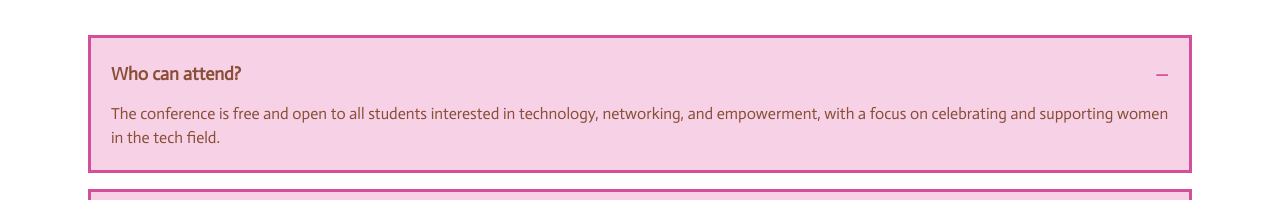
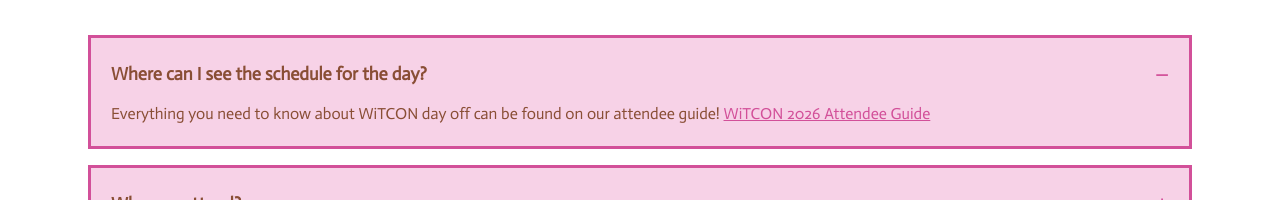
Before and after one commit to wicsfiu/witcon2026, a React (Vite) app in the folder witcon-frontend/: page / in a window 1280 px wide. Both pictures are taken after a click on the element 640 px from the left and 5821 px from the top of the page. Shown: the part 5748-5948 px from the top of the page. Built offline with nearby package versions, Linux system fonts and the light colour scheme.

Commit message:
Add FAQ about schedule and attendee guide link

```diff
--- a/witcon-frontend/src/sections/Faq.tsx
+++ b/witcon-frontend/src/sections/Faq.tsx
@@ -4,6 +4,22 @@
 
 export default function Faq() {
   const faqs = [
+   {
+      question: "Where can I see the schedule for the day?",
+      answer: (
+        <>
+          Everything you need to know about WiTCON day off can be found on our attendee guide!{" "}
+          <a
+            href="https://www.notion.so/WiTCON-2026-Attendee-Guide-30bafbfc8e95808cb09ad3fa61e57854?source=copy_link"
+            target="_blank"
+            rel="noopener noreferrer"
+            className="text-primary-pink underline hover:text-pink-300"
+          >
+            WiTCON 2026 Attendee Guide
+          </a>
+        </>
+      ),
+    },
     {
       question: "Who can attend?",
       answer:
```
